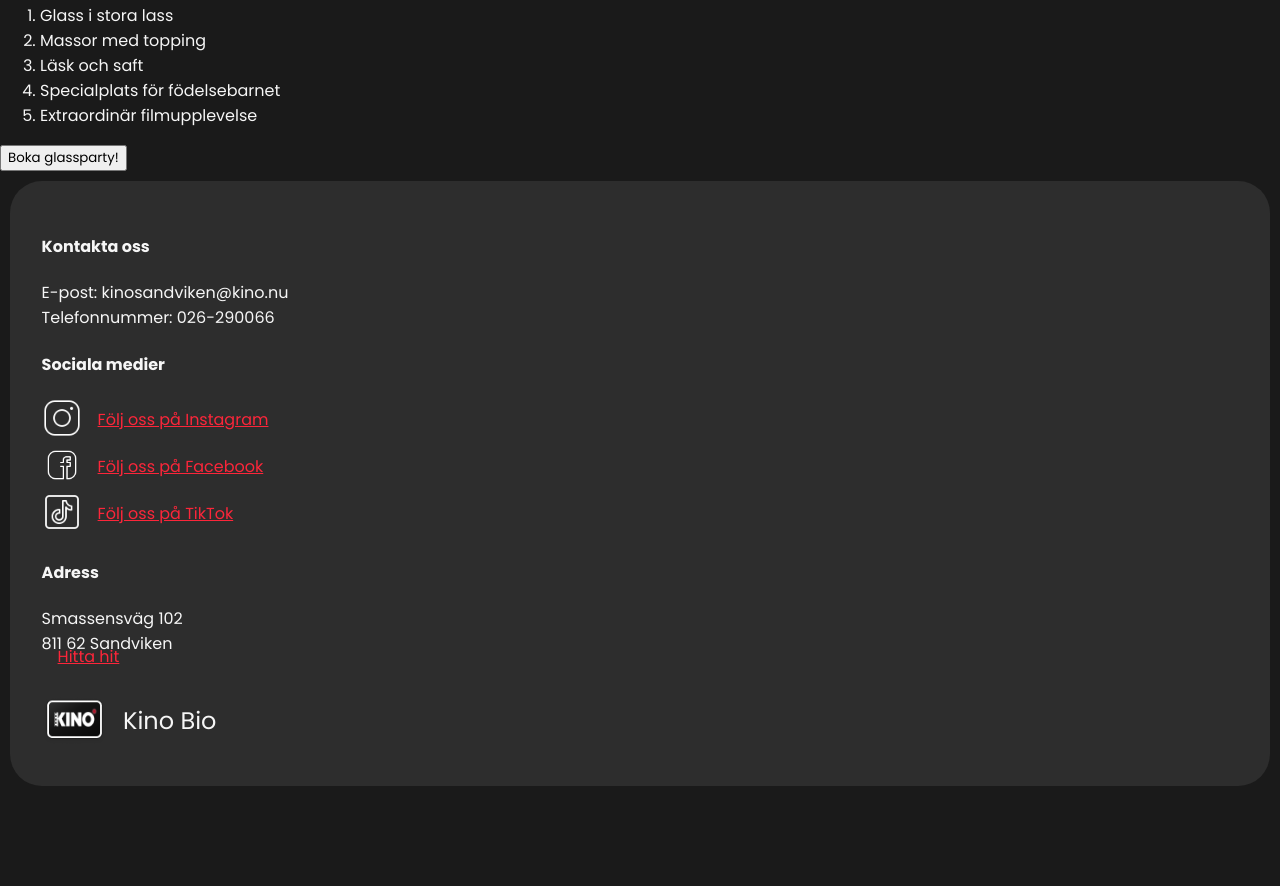
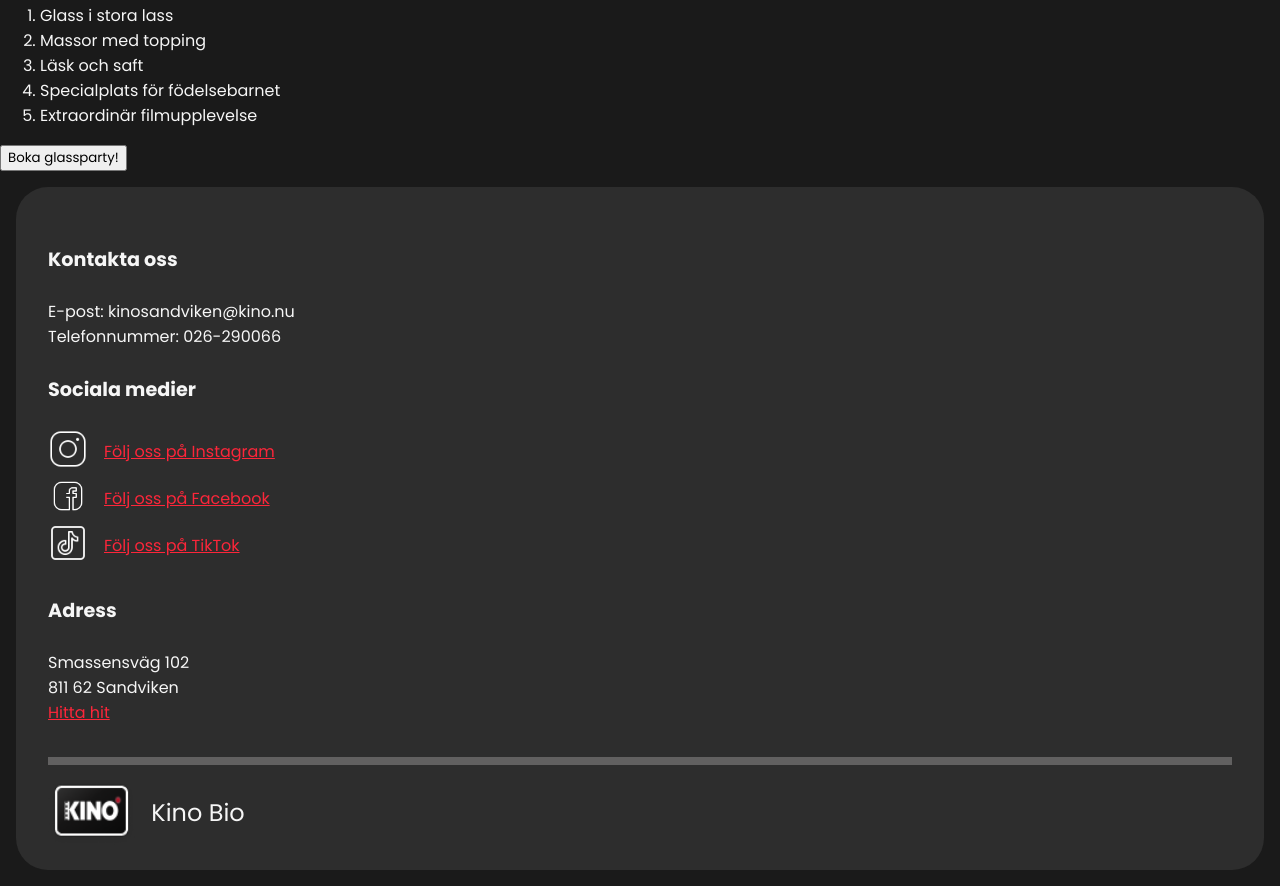
Before and after one commit to viktornoskire/Kino_Group_Project-test, a website built with Vite: page pages/kids/kids.html in a window 1280 px wide. Shown: the part 1341-2227 px from the top of the page. Before the commit the page ends 2137 px from the top, so only its background shows below. Built offline with nearby package versions, Linux system fonts and the light colour scheme.

Commit message:
change margins and padding

```diff
--- a/pages/index/footer.scss
+++ b/pages/index/footer.scss
@@ -3,8 +3,16 @@
 .footer-container {
   background-color: $background-div-color;
   border-radius: 2rem;
-  padding: 2rem;
-  margin: 0.6rem;
+  padding: 2rem 2rem 1rem 2rem;
+  margin: 1rem;
+
+  .section-container {
+    display: flex;
+  }
+
+  h4 {
+    font-size: 1.2rem;
+  }
 
   li {
     list-style: none;
@@ -15,7 +23,7 @@
     height: 2.5rem;
   }
 
-  a {
+  .footer-a {
     color: $red-color;
     margin-left: 1rem;
     margin-bottom: 1rem;
@@ -23,19 +31,27 @@
     bottom: 0.8rem;
   }
 
-  a:nth-child(4) {
+  .footer-afind {
     margin-left: 0;
+    color: $red-color;
+    margin-bottom: 3rem;
+  }
+  span {
+    display: block;
+    border-top: 0.5rem solid rgb(97, 96, 96);
+    margin-top: 2rem;
   }
 
   .footer-logo {
-    height: 3rem;
+    height: 4rem;
     display: inline;
+    margin-top: 1rem;
   }
   .footer-logotext {
     display: inline;
     padding-left: 1rem;
     font-size: 1.5rem;
     position: relative;
-    bottom: 1rem;
+    bottom: 1.5rem;
   }
 }
```
